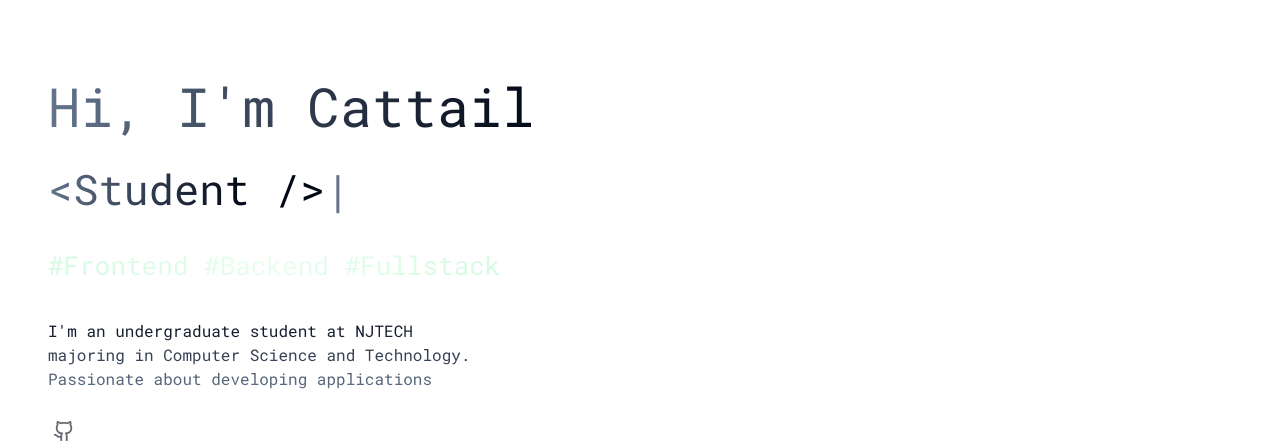
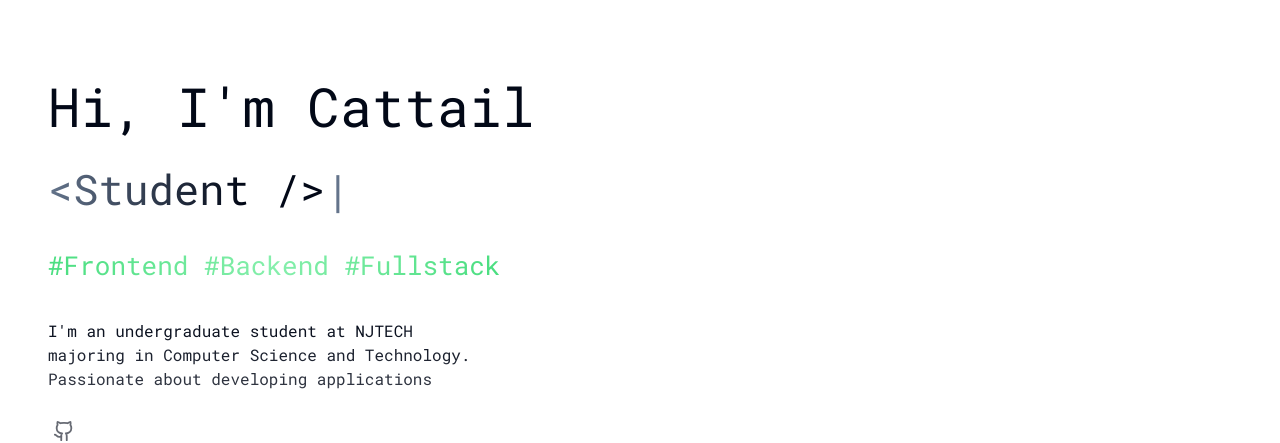
Before and after one commit to OatoneO/Cattail-blog, a Next.js app: page / in a window 1280 px wide. Shown: the part 191-634 px from the top of the page. Built offline with nearby package versions, Linux system fonts and the light colour scheme; no server answers; the database is empty.

Commit message:
style(common): 调整 Hero 组件中的颜色和样式
- 修改了 Hi, I'm Cattail 文字的背景渐变色
- 更新了技能标签的背景渐变色
- 调整了个人信息文本的背景渐变色和透明度

```diff
--- a/components/common/Hero.jsx
+++ b/components/common/Hero.jsx
@@ -5,18 +5,18 @@ export default function Hero() {
   return (
     <div>
       <p className="mb-6 font-semibold">
-        <span className="text-transparent sm:bg-gradient-to-r to-foreground bg-gradient-to-t from-muted-foreground bg-clip-text lg:text-[54px] text-[40px]">
+        <span className="text-transparent sm:bg-gradient-to-r to-foreground bg-gradient-to-t from-foreground bg-clip-text lg:text-[54px] text-[40px]">
           Hi, I&apos;m Cattail
         </span>
       </p>
       <div className="h-10 mb-8 sm:mb-10">
         <HeroAnimation text1={"<Developer />"} text2="<Student />" />
       </div>
-      <p className="mb-8 text-xl text-transparent sm:mb-10 sm:text-[26px] bg-gradient-to-r from-green-200 via-green-100 opacity-60 to-green-200 bg-clip-text w-fit">
+      <p className="mb-8 text-xl sm:mb-10 sm:text-[26px] text-transparent bg-gradient-to-r from-green-400 via-green-300 to-green-400 bg-clip-text w-fit">
         #Frontend #Backend #Fullstack
       </p>
 
-      <p className="mb-4 text-sm text-transparent sm:mb-6 sm:text-base bg-gradient-to-b to-muted-foreground from-foreground bg-clip-text">
+      <p className="mb-4 text-sm sm:mb-6 sm:text-base text-transparent bg-gradient-to-b to-foreground/80 from-foreground bg-clip-text">
         I&apos;m an undergraduate student at NJTECH
         <br />
         majoring in Computer Science and Technology.
```
